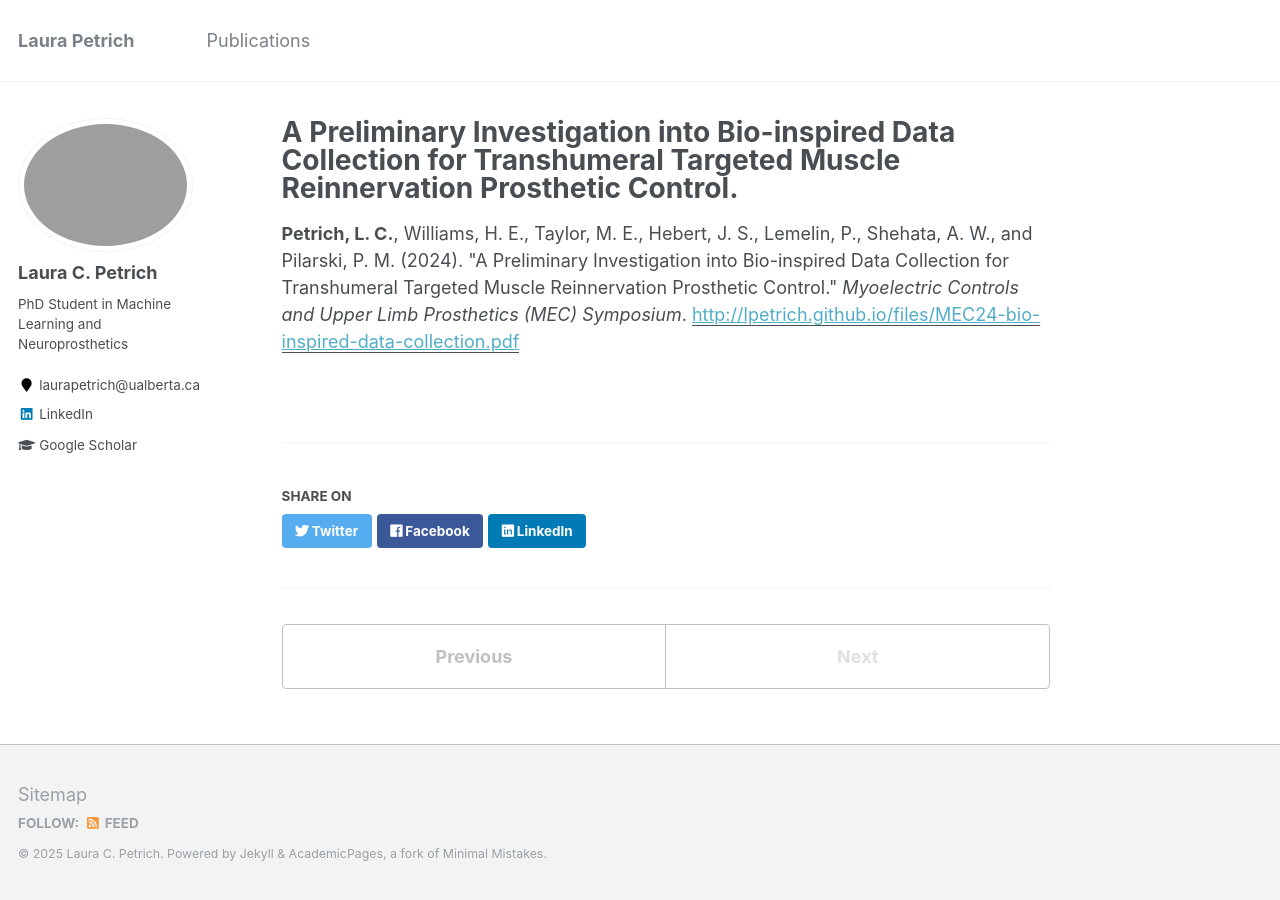
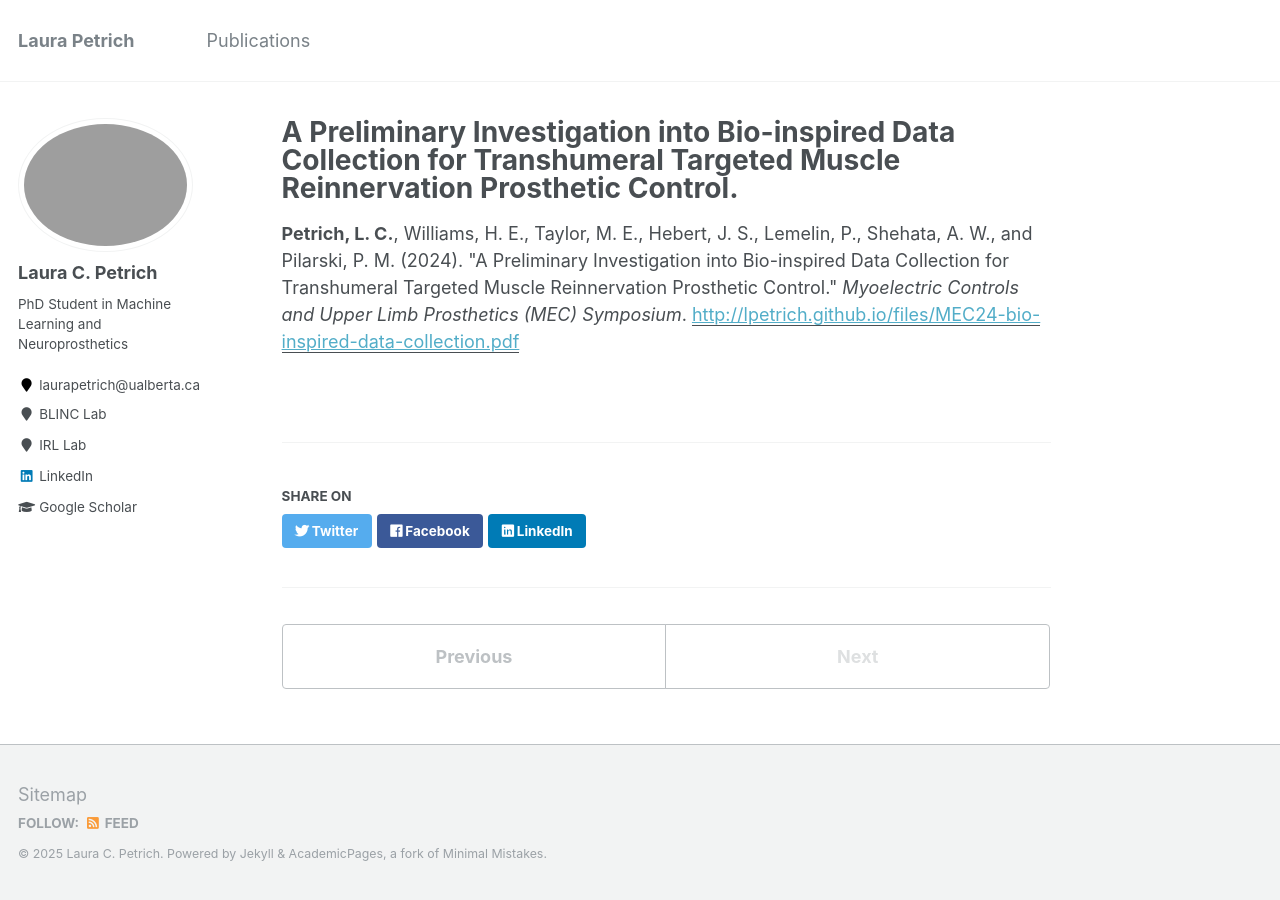
Before and after one commit to lpetrich/lpetrich.github.io, a Jekyll site: the page built from _publications/2024-08-15-bio-inspired-data-collection.md, in a window 1280 px wide. Built offline with Jekyll 4.4.1, drawn with Linux system fonts in a browser that asks for light colours.

Commit message:
add lab websites

```diff
--- a/_config.yml
+++ b/_config.yml
@@ -84,8 +84,10 @@ author:
   avatar           : "lpetrich-profile.jpg"
   bio              : "PhD Student in Machine Learning and Neuroprosthetics"
   location         : "laurapetrich@ualberta.ca"
-  employer         : #"University of Alberta"
-  pubmed           : #"https://www.ncbi.nlm.nih.gov/pubmed/?term=john+snow"
+  employer         : #"https://blinclab.ca/"
+  labsite1         : "https://blinclab.ca/"
+  labsite2         : "https://irll.ca/"
+  pubmed           : #"https://irll.ca/"
   googlescholar    : "https://scholar.google.ca/citations?user=y3uln4wAAAAJ&hl=en&oi=sra"
   email            : #"laurapetrich@ualberta.ca"
   researchgate     :  # example: "https://www.researchgate.net/profile/yourprofile"
--- a/_includes/author-profile.html
+++ b/_includes/author-profile.html
@@ -27,6 +27,12 @@
       {% endif %}
       {% if author.employer %}
         <li><i class="fa fa-fw fa-map-marker" aria-hidden="true"></i> {{ author.employer }}</li>
+      {% endif %}
+      {% if author.labsite1 %}
+      <li><a href="{{ author.labsite1 }}"><i class="fas fa-fw fa-map-marker"></i> BLINC Lab</a></li>
+      {% endif %}
+      {% if author.labsite2 %}
+      <li><a href="{{ author.labsite2 }}"><i class="fas fa-fw fa-map-marker"></i> IRL Lab</a></li>
       {% endif %}
       {% if author.uri %}
         <li><a href="{{ author.uri }}"><i class="fas fa-fw fa-link" aria-hidden="true"></i> {{ site.data.ui-text[site.locale].website_label | default: "Website" }}</a></li>
```
Also changed, not shown: _publications/2024-08-15-bio-inspired-data-collection.md (+1 -1 lines).
